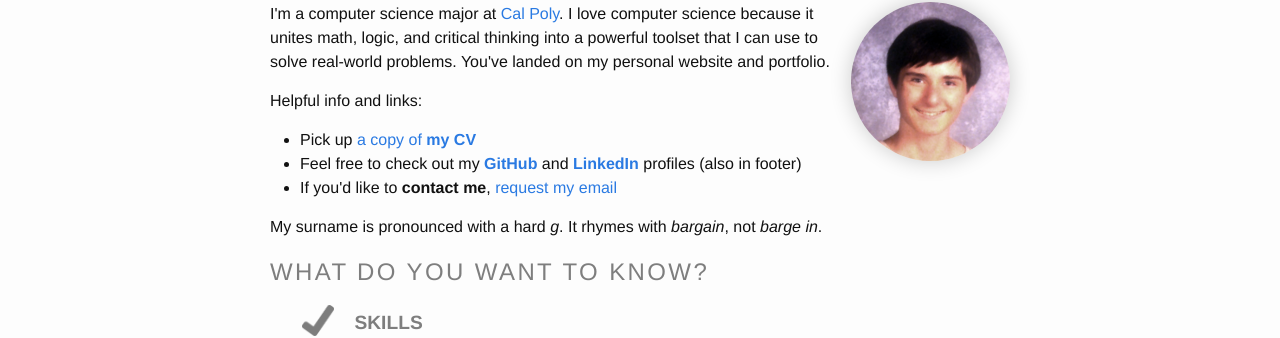
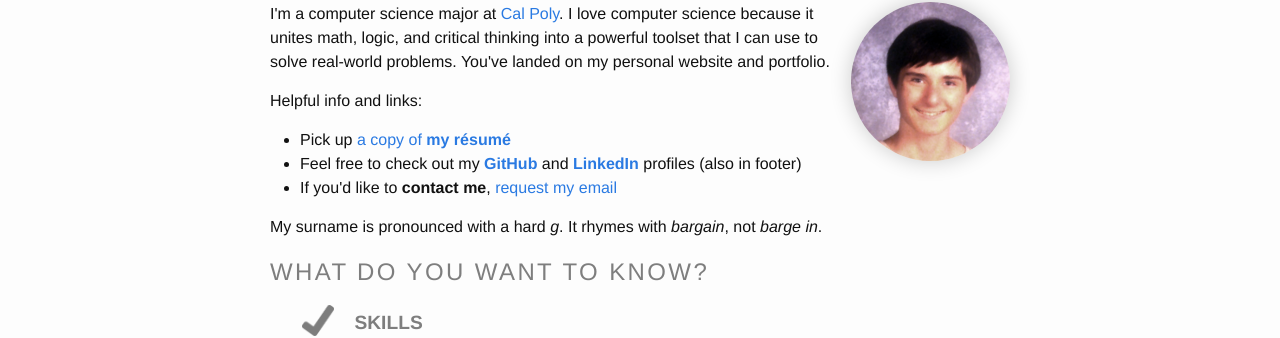
Before and after one commit to wchargin/wchargin.github.io, a Jekyll site: the page built from index.html, in a window 1280 px wide. Shown: the part 171-509 px from the top of the page. Built offline with Jekyll 4.4.1, drawn with Linux system fonts in a browser that asks for light colours; nearby versions of some CDN libraries.

```diff
--- a/index.html
+++ b/index.html
@@ -19,7 +19,7 @@ layout: default
   <p>
   Helpful info and links:
   <ul>
-    <li>Pick up <a href="/files/cv.pdf">a copy of <strong>my CV</strong></a></li>
+    <li>Pick up <a href="/files/resume.pdf">a copy of <strong>my r&eacute;sum&eacute;</strong></a></li>
     <li>Feel free to check out my <a href="https://github.com/wchargin/"><strong>GitHub</strong></a> and <a href="https://linkedin.com/in/{{ site.linkedin_username }}"><strong>LinkedIn</strong></a> profiles (also in footer)</li>
     <li>If you'd like to <strong>contact me</strong>, <a class="email-link" href="#">request my email</a></li>
   </ul>
```
Also changed, not shown: 2 other files.
